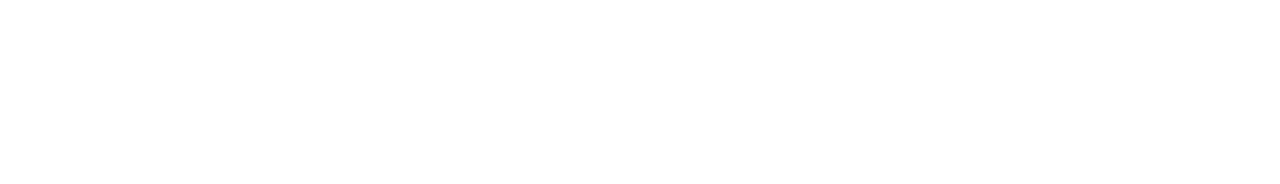
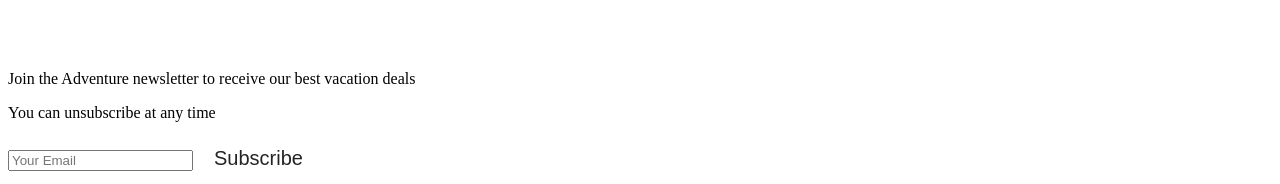
Before and after one commit to TechLounge777/React-Website-Vid, a React (Create React App) app: page / in a window 1280 px wide. Shown: the part 2087-2271 px from the top of the page. Before the commit the page ends 2149 px from the top, so only its background shows below. Built offline with nearby package versions, Linux system fonts and the light colour scheme.

Commit message:
added Footer component

```diff
--- /dev/null
+++ b/src/components/Footer.js
@@ -0,0 +1,21 @@
+import React from 'react'
+import { Button } from './Button'
+
+function Footer() {
+    return (
+        <div className="footer-container">
+         <section className="footer-subscribtion">
+            <p classname="footer-subscription-heading">Join the Adventure newsletter to receive our best vacation deals</p>
+            <p className="footer-subscription-text">You can unsubscribe at any time</p>
+         <div className="input-areas">
+             <form>
+                 <input type="email" name="email" placeholder="Your Email" className="footer-input"/>
+                 <Button buttonStyle='btn-outline'>Subscribe</Button>
+             </form>
+         </div>
+         </section>
+        </div>
+    )
+}
+
+export default Footer
--- a/src/components/pages/Home.js
+++ b/src/components/pages/Home.js
@@ -2,6 +2,7 @@
 import '../../App.css';
 import HeroSection from '../HeroSection';
 import Cards from '../Cards';
+import Footer from '../Footer';
 
 
 function Home() {
@@ -9,6 +10,7 @@
         <>
             <HeroSection />
             <Cards />
+            <Footer />
         </>
     )
 };
```
Also changed, not shown: src/components/Footer.css (added), src/components/pages/SignUp.js (line endings or trailing spaces).
